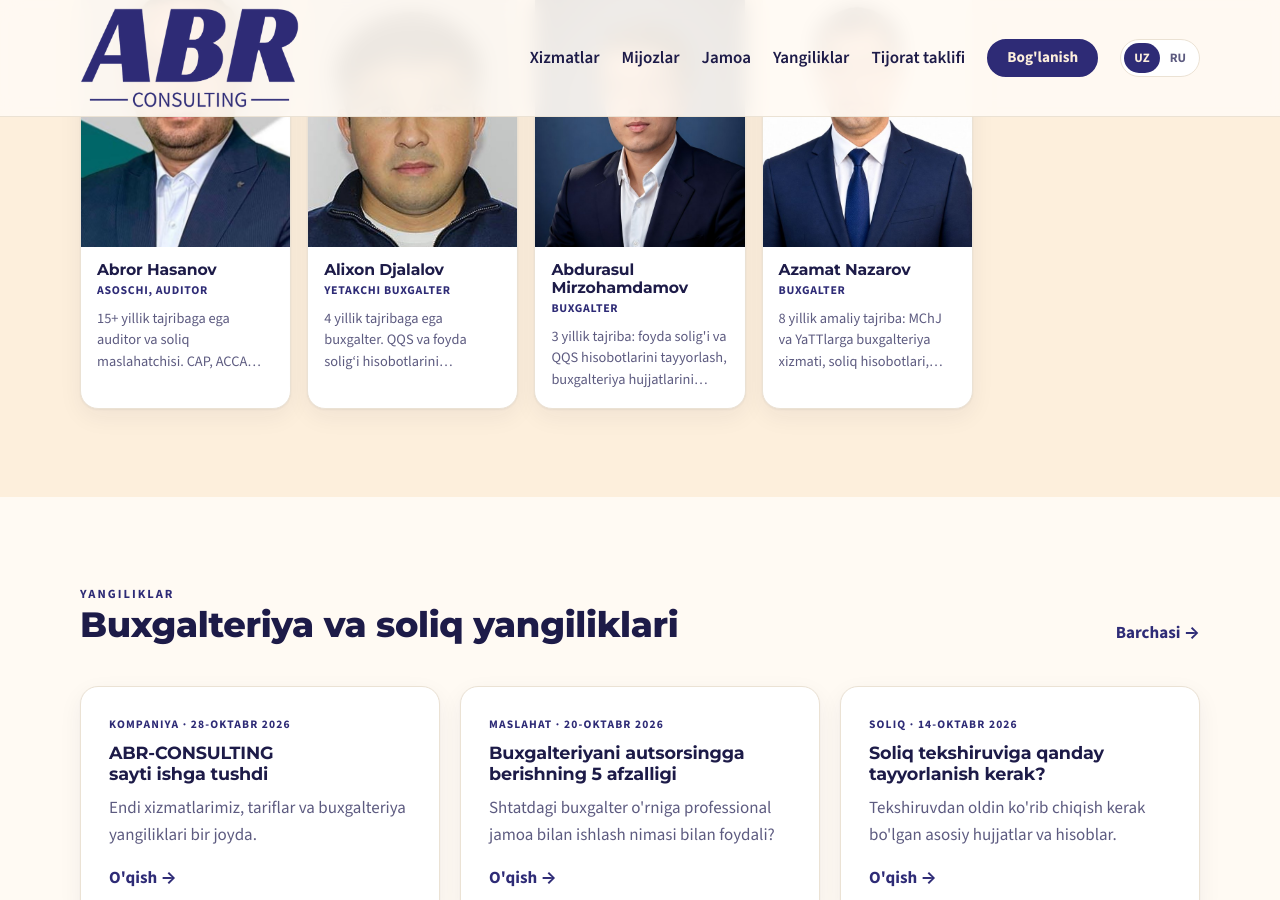
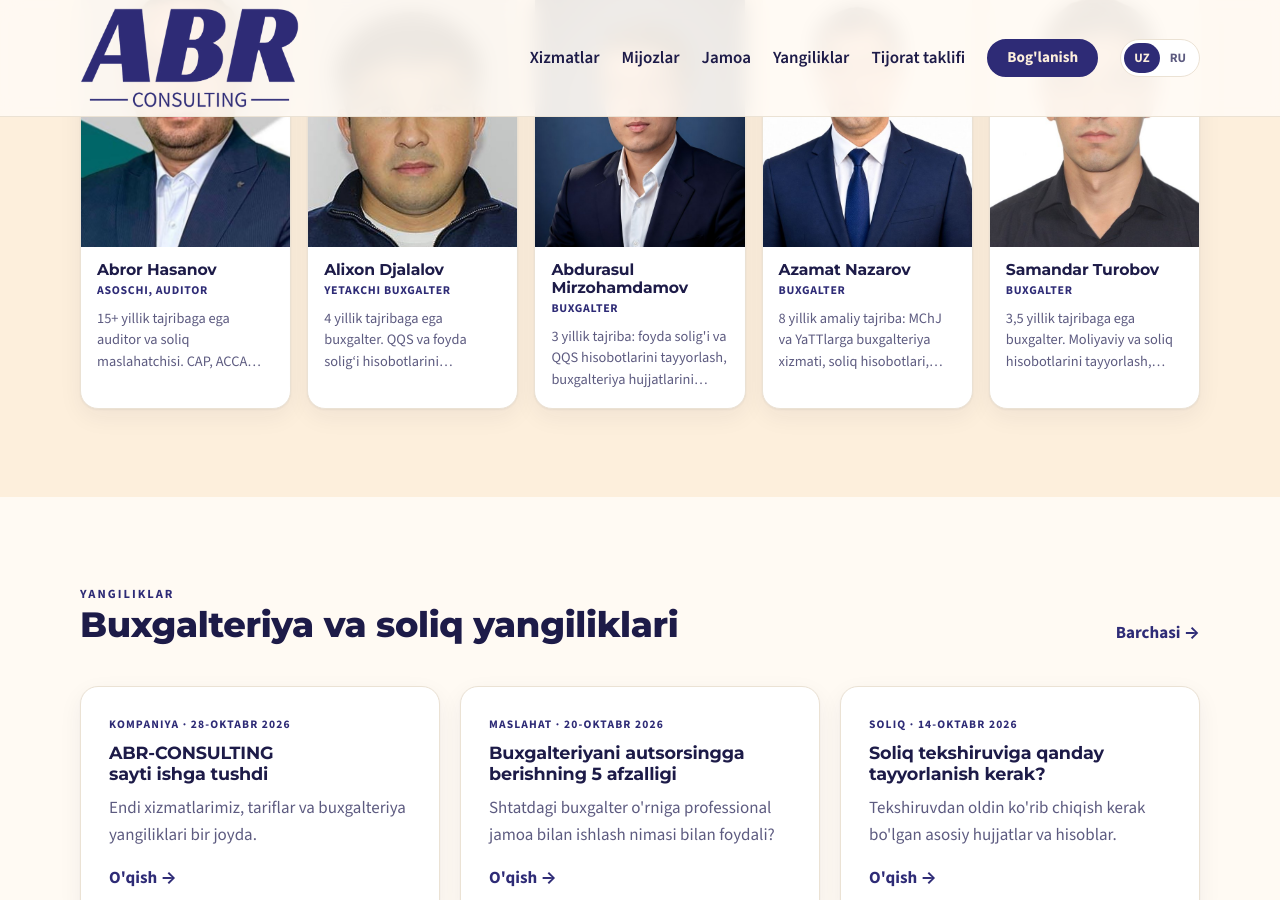
Before and after one commit to abrorhasanov365-sys/abr-consulting.uz, a Jekyll site: the page built from index.html, in a window 1280 px wide and 900 px high, scrolled down 2688 px. Built offline with Jekyll 4.4.1, drawn with Linux system fonts in a browser that asks for light colours.

Commit message:
Jamoa: Samandar Turobov qo'shildi
Co-Authored-By: Claude Opus 5.5 <noreply@anthropic.com>
Claude-Session: https://claude.ai/code/session_011KwqFmBndHrWadM8Pe7Lr8

```diff
--- a/_data/ru/team.yml
+++ b/_data/ru/team.yml
@@ -15,3 +15,7 @@
   role: Бухгалтер
   photo: /assets/img/team/azamat-nazarov.jpg
   bio: "8 лет практического опыта: бухгалтерское сопровождение ООО и ИП, налоговая отчётность, НДС, 1С 8.3, расчёт заработной платы, выявление и исправление ошибок в учёте."
+- name: Самандар Туробов
+  role: Бухгалтер
+  photo: /assets/img/team/samandar-turobov.jpg
+  bio: "Бухгалтер с опытом 3,5 года. Подготовка, анализ и сдача финансовой и налоговой отчётности. Сертификат ACCA Financial Reporting (FR)."
--- a/_data/uz/team.yml
+++ b/_data/uz/team.yml
@@ -15,3 +15,7 @@
   role: Buxgalter
   photo: /assets/img/team/azamat-nazarov.jpg
   bio: "8 yillik amaliy tajriba: MChJ va YaTTlarga buxgalteriya xizmati, soliq hisobotlari, QQS, 1C 8.3, ish haqi hisob-kitobi, hisobdagi xatolarni aniqlash va tuzatish."
+- name: Samandar Turobov
+  role: Buxgalter
+  photo: /assets/img/team/samandar-turobov.jpg
+  bio: "3,5 yillik tajribaga ega buxgalter. Moliyaviy va soliq hisobotlarini tayyorlash, tahlil qilish va topshirish. ACCA Financial Reporting (FR) sertifikati."
```
Also changed, not shown: assets/img/team/samandar-turobov.jpg (added).
